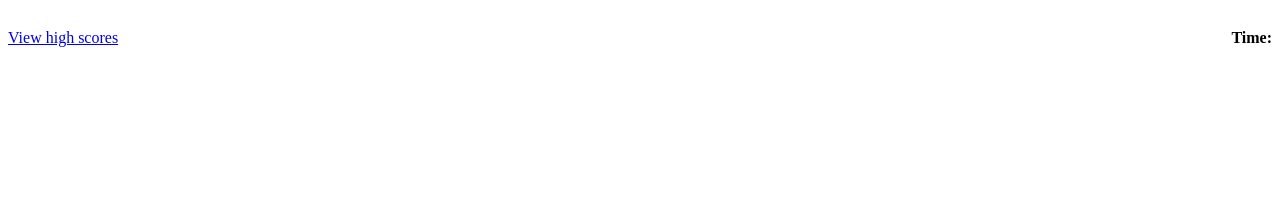
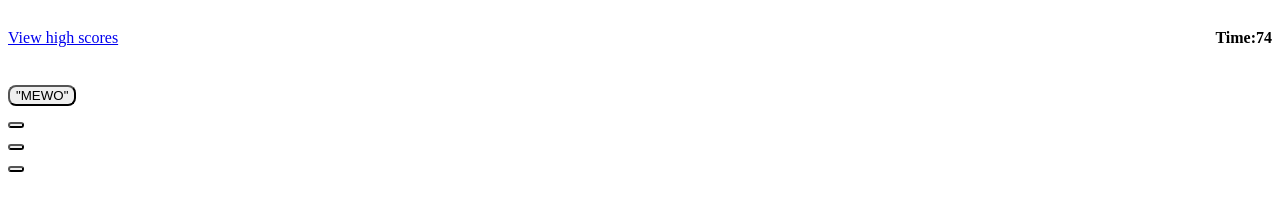
Before and after one commit to pardue95/code-quiz, a plain HTML site: page index.html in a window 1280 px wide. Both pictures are taken after a click on the button "Start Quiz". Drawn offline with Linux system fonts and the light colour scheme.

Commit message:
making progress

```diff
--- a/assets/js/script.js
+++ b/assets/js/script.js
@@ -1,7 +1,52 @@
+// Array and Object of quiz questions
+var score = 0;
+var questionIndex = 0;
+var time = 75;
 
-// Array and Object of quiz questions
-var questions = [
-    {
+var startGame = document.querySelector("#start-game")
+var quizQuestion = document.getElementById("quiz-question");
+function unhideQuiz() {
+    var x = document.getElementById("wrapper");
+   document.getElementById("quizQuestion").style.display = "block";
+    if (x.style.display === "none") {
+        x.style.display = "block";
+    } else {
+        x.style.display = "none";
+    };
+    console.log(document.getElementById("wrapper").style.display);
+    // if(quizQuestion.style.display === "block") {
+    //     quizQuestion.style.display = "none"
+    // } else { quizQuestion.style.display = "block"}
+};
+
+
+
+
+function playQuiz() {
+
+
+}
+
+///Function that runs the game
+startGame.addEventListener("click", function() {
+    console.log("hello")
+
+    unhideQuiz()
+    var timer = setInterval(function() {
+        if (time <= 0) {
+            clearInterval(downloadTimer);
+            document.getElementById("timer").innerHTML = "Out Of TIME!!"
+        } else {
+            document.getElementById("timer").innerHTML = time
+        }
+        time -= 1;
+    }, 1000);
+    // document.getElementById(startGame).addEventListener
+
+
+});
+////Question bank
+var questions = [{
         quizQuest: "Which built-in method calls a function for each element in the array?",
         choices: ["while()", "loop()", "forEach()", "None of the above."],
         answer: "forEach()"
@@ -28,29 +73,3 @@ var questions = [
     },
 
 ];
-
-var score = 0;
-var questionIndex = 0;
-
-var startGame = document.querySelector("#start-game")
-
-function unhideQuiz() {
-    var x = document.getElementById("wrapper");
-    if (x.style.display === "none") {
-      x.style.display = "block";
-    } else {
-      x.style.display = "none";
-    }
-  }
-
-function playQuiz ()
-{
-
-
-}
-
-
-startGame.addEventListener("click", function() {
-    console.log("hello")
-    unhideQuiz()
-});
--- a/index.html
+++ b/index.html
@@ -10,7 +10,7 @@
 <header>
     <a href="HighScores.html" class="high-score" id="view-high-scores">View high scores</a>
 
-   <h4 class="timer">Time: <span id="timer"> </span></h4>
+   <h4 class="timer">Time:<span id="timer">75 </span></h4>
 </header>
 
    <section id="wrapper">
@@ -24,6 +24,16 @@
             <button class="btn startend" id="start-game">Start Quiz</button>
         </div>
     </section>
+        <!--quiz section  -->
+    <section id="quizQuestion" hidden>
+        <p><button id="btn1">"MEWO"</button></p>
+        <p><button id="btn2"></button></p>
+        <p><button id="btn3"></button></p>
+     <p><button id="btn4"></button></p>
+    <hr id="linebreak" hidden>
+    </section>
+
+        <!-- score section -->
 
 
 
```
